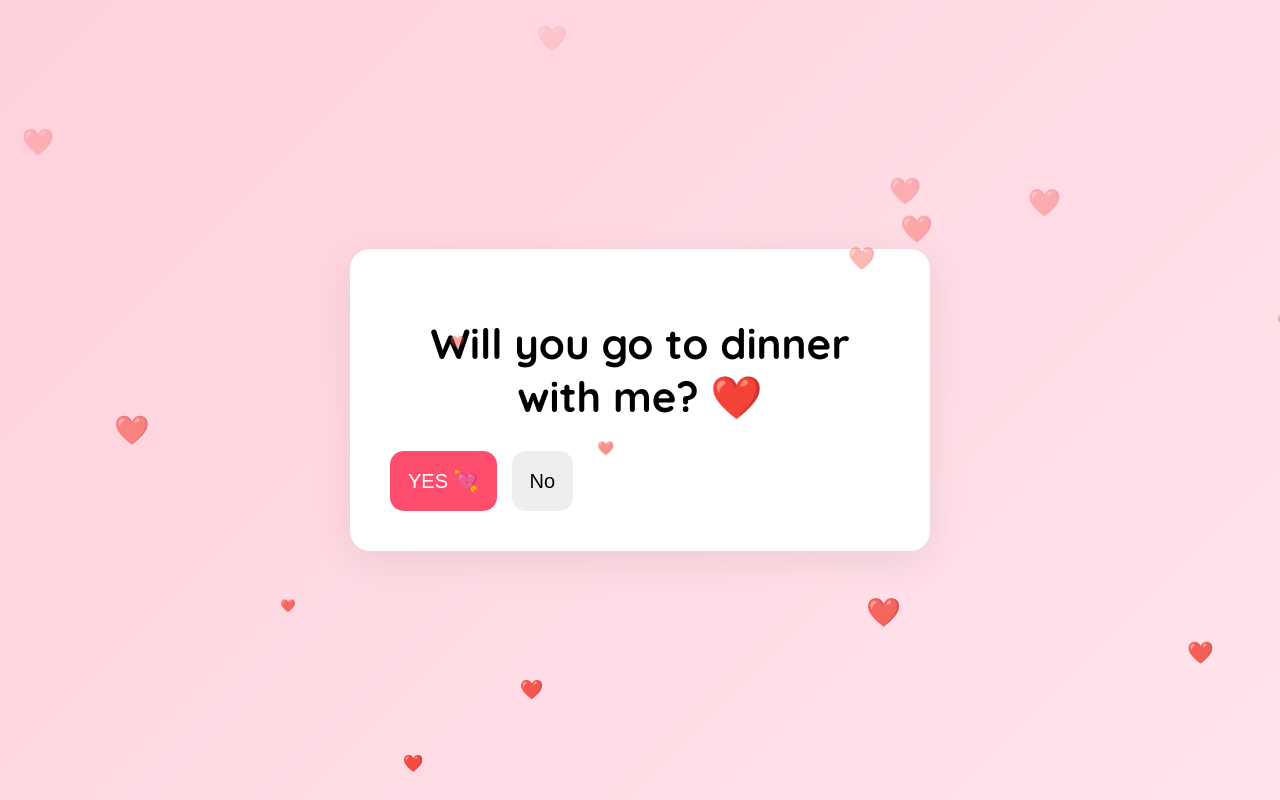
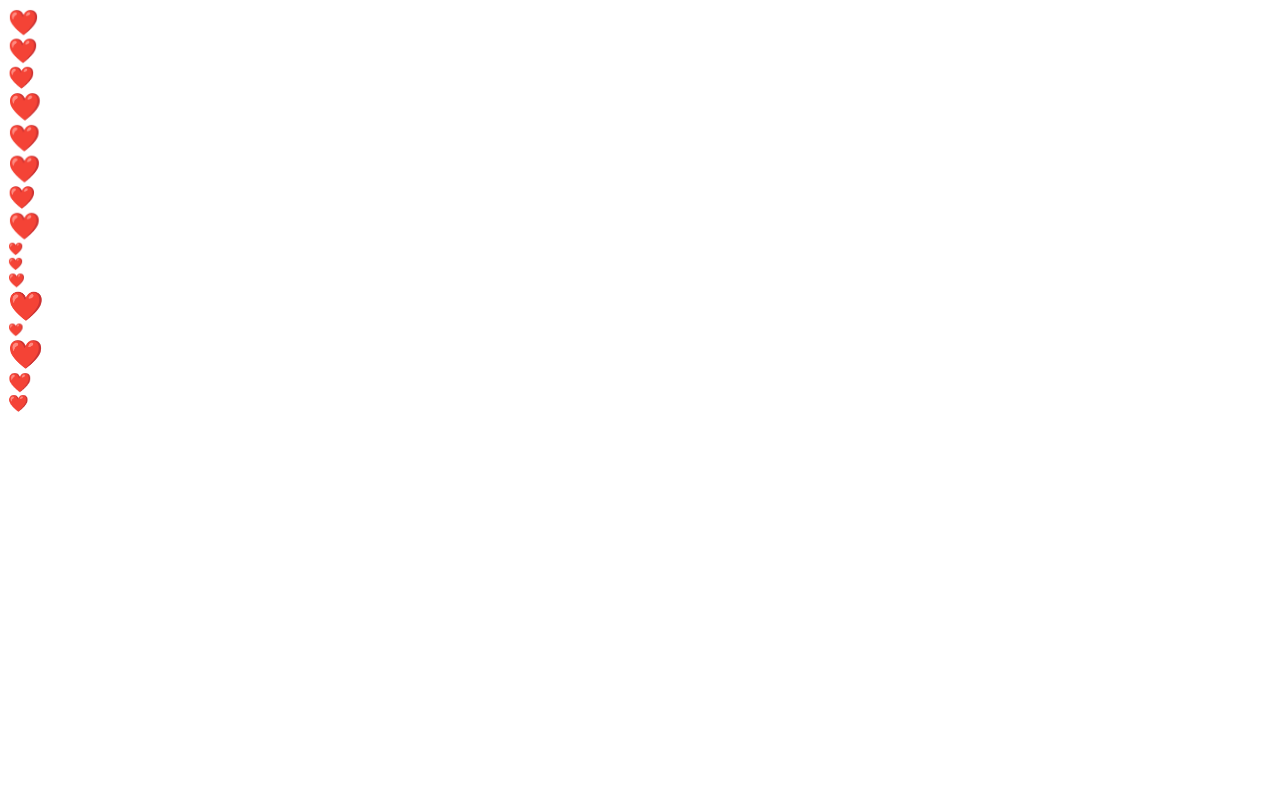
Before and after one commit to tobiaswaris/testiiii, a plain HTML site: page index.html in a window 1280 px wide. Drawn offline with Linux system fonts and the light colour scheme.

Commit message:
Update index.html

```diff
--- a/index.html
+++ b/index.html
@@ -1,112 +1,3 @@
-<!DOCTYPE html>
-<html lang="en">
-<head>
-<meta charset="UTF-8">
-<meta name="viewport" content="width=device-width, initial-scale=1.0">
-
-<title>A tiny question ❤️</title>
-
-<link href="https://fonts.googleapis.com/css2?family=Quicksand:wght@400;700&display=swap" rel="stylesheet">
-
-<style>
-
-body{
-    margin:0;
-    height:100vh;
-    display:flex;
-    justify-content:center;
-    align-items:center;
-    background:linear-gradient(135deg,#ffd1dc,#ffe4ec);
-    font-family:'Quicksand', sans-serif;
-    overflow:hidden;
-}
-
-/* floating hearts */
-
-.heart{
-    position:absolute;
-    bottom:-20px;
-    color:#ff4d6d;
-    font-size:20px;
-    animation:float 6s linear infinite;
-}
-
-@keyframes float{
-    from{
-        transform:translateY(0);
-        opacity:1;
-    }
-    to{
-        transform:translateY(-110vh);
-        opacity:0;
-    }
-}
-
-.container{
-    max-width:500px;
-    width:90%;
-    text-align:center;
-    background:white;
-    padding:40px;
-    border-radius:20px;
-    box-shadow:0 10px 40px rgba(0,0,0,0.08);
-}
-
-h1{
-    font-size:clamp(28px,6vw,42px);
-}
-
-.buttons{
-    margin-top:25px;
-    display:flex;
-    flex-direction:column;
-    gap:15px;
-}
-
-button{
-    padding:18px;
-    font-size:20px;
-    border:none;
-    border-radius:14px;
-    cursor:pointer;
-    transition:.2s;
-}
-
-button:active{
-    transform:scale(.96);
-}
-
-.yes-button{
-    background:#ff4d6d;
-    color:white;
-}
-
-.no-button{
-    background:#eee;
-}
-
-@media(min-width:600px){
-    .buttons{
-        flex-direction:row;
-    }
-}
-
-</style>
-</head>
-
-<body>
-
-<div class="container">
-
-<h1>Will you go to dinner with me? ❤️</h1>
-
-<div class="buttons">
-<button class="yes-button" onclick="handleYesClick()">YES 💘</button>
-<button class="no-button" onclick="handleNoClick()">No</button>
-</div>
-
-</div>
-
 <script>
 
 // floating hearts generator
@@ -119,7 +10,6 @@ setInterval(() => {
     heart.style.animationDuration = (Math.random()*3 + 3) + "s";
 
     document.body.appendChild(heart);
-
     setTimeout(()=>heart.remove(),6000);
 },300);
 
@@ -144,9 +34,9 @@ function handleNoClick() {
    const noButton = document.querySelector('.no-button');
    const yesButton = document.querySelector('.yes-button');
 
-   // LAST message becomes YES
+   // LAST message triggers the playful forced yes
    if(messageIndex === messages.length - 1){
-        handleYesClick();
+        forcedYes();
         return;
    }
 
@@ -157,7 +47,39 @@ function handleNoClick() {
    yesButton.style.fontSize = `${currentSize * 1.2}px`;
 }
 
+
+// ✅ REAL YES (when she actually presses yes)
 function handleYesClick() {
+
+document.body.innerHTML = `
+<div style="
+height:100vh;
+display:flex;
+justify-content:center;
+align-items:center;
+flex-direction:column;
+text-align:center;
+background:linear-gradient(135deg,#ff758c,#ff7eb3);
+color:white;
+font-family:'Quicksand',sans-serif;
+padding:30px;
+">
+
+<h1 style="font-size:clamp(34px,8vw,60px);">
+You just made me the happiest person alive ❤️
+</h1>
+
+<p style="font-size:24px;margin-top:10px;">
+I can't wait for our dinner 🥰
+</p>
+
+</div>
+`;
+}
+
+
+// 😄 PLAYFUL FORCED YES
+function forcedYes() {
 
 document.body.innerHTML = `
 <div style="
@@ -186,6 +108,3 @@ I promise it'll be worth it ❤️
 }
 
 </script>
-
-</body>
-</html>
```
